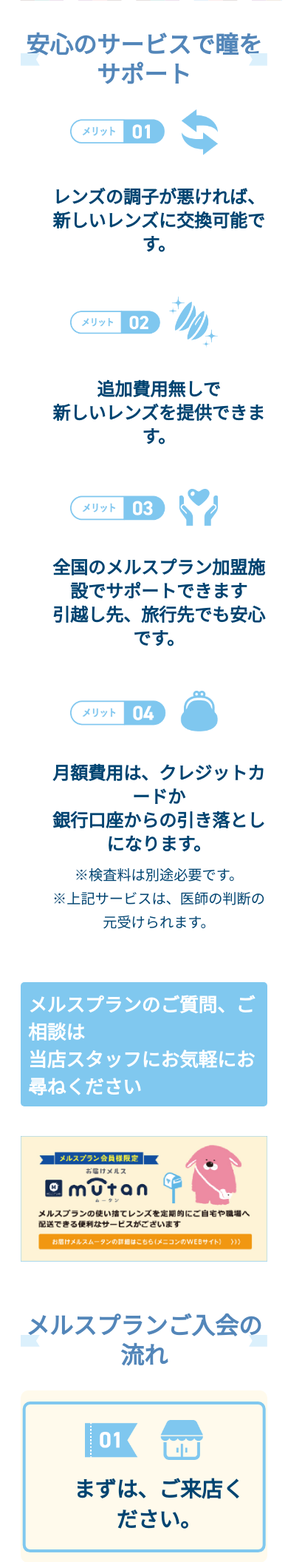
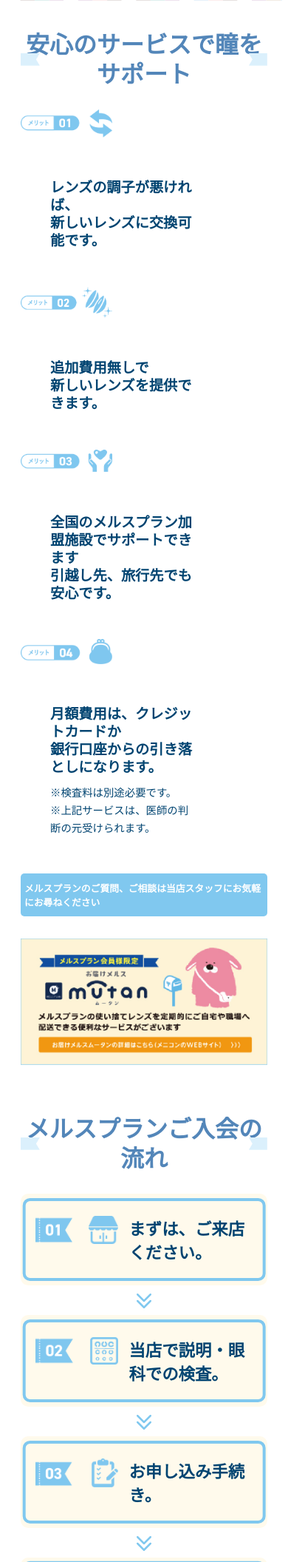
Before and after one commit to wataru-naba/okyura, a PHP site: page /melsplan.html in a window 390 px wide. Shown: the part 379-2491 px from the top of the page at 74% size. Run offline with PHP 8.4, Linux system fonts and the light colour scheme.

Commit message:
メルスプラン SP 対応

```diff
--- a/css/sub.css
+++ b/css/sub.css
@@ -373,6 +373,10 @@
     dl.melsplan-support-merit dd{
         margin-bottom: 40px;
     }
+        dl.melsplan-support-merit dt:last-child,
+        dl.melsplan-support-merit dd:last-child{
+            margin-bottom: 0px;
+        }
     dl.melsplan-support-merit dt{
         flex-basis: 37%;
     }
@@ -402,31 +406,32 @@
          margin: 80px 0;
          font-weight: bold;
      }
+
 @media (max-width:600px){
 
-    dl.melsplan-support-merit dt{
-        flex-basis:100%;
-        margin-bottom: 10px;
-        text-align: center;
-    }
-    dl.melsplan-support-merit dt img{
-        max-width: 200px;
+    dl.melsplan-support-merit dt,
+    dl.melsplan-support-merit dd{
+        margin-bottom: 30px;
     }
     dl.melsplan-support-merit dd p{
-        font-size: 1.5rem;
+        font-size: 1.2rem;
+        line-height: 1.5rem;
     }
-    dl.melsplan-support-merit dd{
-        text-align: center;
-        flex-basis:100%;
-        margin-bottom: 30px;
-    }
-    dl.melsplan-support-merit dd:last-child{
-        margin-bottom: 0px;
+    dl.melsplan-support-merit dd span{
+        font-size: 0.9rem;
     }
     p.remarks{
-        font-size: 1.6rem;
-        margin: 40px 0;
+        padding:10px 5px;
+        font-size: 1.0rem;
+        margin: 30px 0;
+    }
+
+}
+
+@media (max-width:415px){
+    p.remarks{
         text-align: left;
+        font-size: 0.8rem;
     }
 }
 /*melsplan page / membership
@@ -439,8 +444,8 @@
     padding:40px 30px;
     margin-bottom: 12%;
     display: flex;
-    align-items: center;
-    justify-content: space-between;
+    align-items: stretch;
+    justify-content:flex-start;
     position: relative;
     border-radius: 10px;
 }
@@ -476,7 +481,7 @@
         }
 
     dl.melsplan-membership-flow dt{
-        flex-basis: 50%;
+        flex-basis: 45%;
         z-index: 3;
     }
     dl.melsplan-membership-flow dd{
@@ -485,6 +490,9 @@
         font-weight: bold;
         font-size: 2.2rem;
         z-index: 3;
+        display: flex;
+        align-items: center;
+        margin-left: 5%;
     }
     p.melsplan-membership-memo{
         color: var(--color-naivy);
@@ -493,27 +501,47 @@
     margin-bottom: 0;
 }
 @media (max-width:600px){
+    /*
     dl.melsplan-membership-flow{
         flex-wrap: wrap;
     }
+
     dl.melsplan-membership-flow dt,
     dl.melsplan-membership-flow dd{
         flex-basis: 100%;
         text-align: center;
     }
-    dl.melsplan-membership-flow dt{
-        margin-bottom: 10px;
+    */
+    dl.melsplan-membership-flow{
+        padding:30px 20px;
     }
+
     dl.melsplan-membership-flow dd{
-        font-size: 1.8rem;
+        font-size: 1.4rem;
     }
-    dl.melsplan-membership-flow dt img{
-        max-width: 160px;
-    }
-    dl.melsplan-membership-flow::after{
-        bottom:-20%;
-    }
+
     p.melsplan-membership-memo{
         font-size: 1.5rem;
     }
+
 }
+@media (max-width:415px){
+
+    dl.melsplan-membership-flow::after{
+        bottom: -25%;
+    }
+    dl.melsplan-membership-flow dt{
+        flex-basis: 40%;
+        z-index: 3;
+    }
+    dl.melsplan-membership-flow dd{
+        flex-basis: 60%;
+    }
+    dl.melsplan-membership-flow dd{
+        font-size: 1.4rem;
+    }
+
+    p.melsplan-membership-memo{
+        font-size: 1.0rem;
+    }
+}
--- a/melsplan.html
+++ b/melsplan.html
@@ -55,7 +55,7 @@
 
             </dd>
         </dl>
-        <p class="remarks">メルスプランのご質問、ご相談は<br class="sp600"/>当店スタッフにお気軽にお尋ねください</p>
+        <p class="remarks">メルスプランのご質問、ご相談は当店スタッフにお気軽にお尋ねください</p>
         <figure class="mutan"><img src="./images/mutan.png"/></figure>
     </div>
 
@@ -81,7 +81,7 @@
             <dd>入会完了。</dd>
         </dl>
         <p class="melsplan-membership-memo">※初回のみ入会金と月会費の2か月分を店頭で頂きます。</p>
-        <p class="remarks">メルスプランについての詳細は<br class="sp600"/>メニコンのwebサイトでもご確認いただけます。</p>
+        <p class="remarks">メルスプランについての詳細はメニコンのwebサイトでもご確認いただけます。</p>
     </div>
 </section>
 
```
